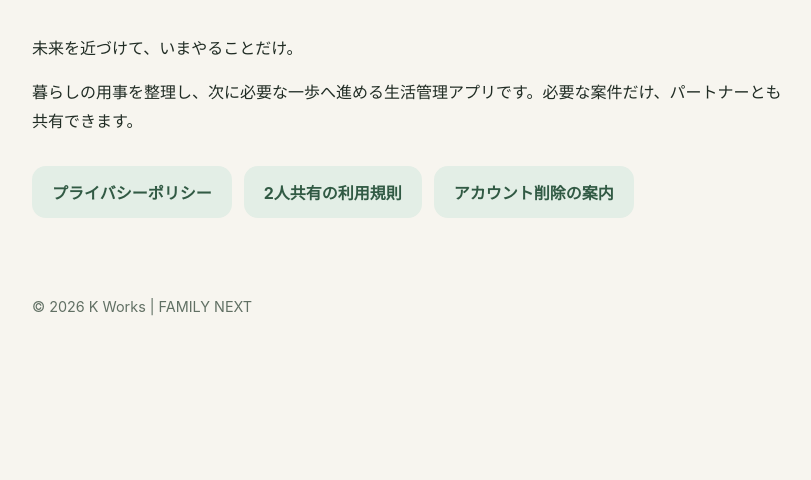
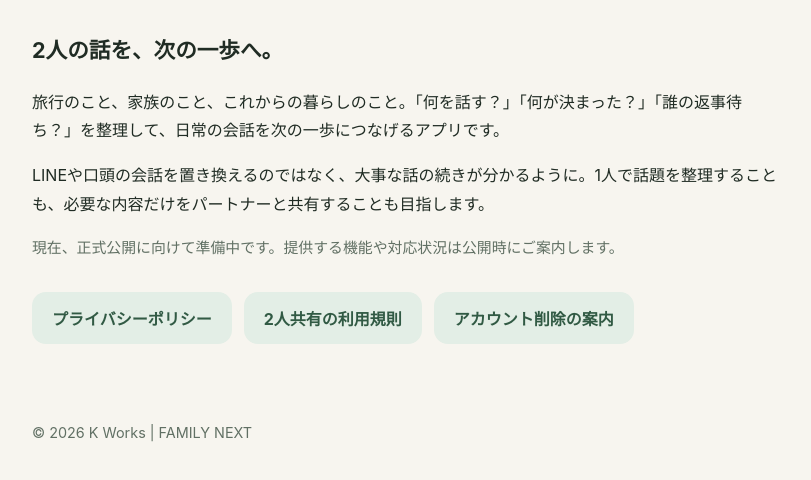
Before and after one commit to kouiramina0-sketch/tatoeawase-support, a plain HTML site: page family-next/index.html in a window 1280 px wide. Shown: the part 208-688 px from the top of the page, without its empty margins (233-1044 px from the left). Drawn offline with Linux system fonts and the light colour scheme.

Commit message:
draft: align FAMILY NEXT site hero with 2-person communication product

```diff
--- a/family-next/index.html
+++ b/family-next/index.html
@@ -1,2 +1,2 @@
 <!doctype html><html lang="ja"><head><meta charset="utf-8"><meta name="viewport" content="width=device-width,initial-scale=1"><title>FAMILY NEXT | K Works</title>
-<style>:root{font-family:-apple-system,BlinkMacSystemFont,"Noto Sans JP",sans-serif;background:#f7f5ef;color:#202c24}body{margin:0}main{max-width:750px;margin:0 auto;padding:58px 22px}h1{font-size:clamp(2.2rem,7vw,3.4rem)}p{line-height:1.8}.links{display:flex;flex-wrap:wrap;gap:12px;margin-top:30px}.links a{background:#e3eee6;padding:14px 20px;border-radius:14px;color:#315a44;font-weight:700;text-decoration:none}footer{margin-top:80px;color:#617064;font-size:.9rem}</style></head><body><main><p style="color:#55715d;letter-spacing:.18em;font-weight:800">K WORKS</p><h1>FAMILY NEXT</h1><p>未来を近づけて、いまやることだけ。</p><p>暮らしの用事を整理し、次に必要な一歩へ進める生活管理アプリです。必要な案件だけ、パートナーとも共有できます。</p><div class="links"><a href="./privacy/">プライバシーポリシー</a><a href="./community-rules/">2人共有の利用規則</a><a href="./delete-account/">アカウント削除の案内</a></div><footer>© 2026 K Works | FAMILY NEXT</footer></main></body></html>
+<style>:root{font-family:-apple-system,BlinkMacSystemFont,"Noto Sans JP",sans-serif;background:#f7f5ef;color:#202c24}body{margin:0}main{max-width:750px;margin:0 auto;padding:58px 22px}h1{font-size:clamp(2.2rem,7vw,3.4rem)}p{line-height:1.8}.links{display:flex;flex-wrap:wrap;gap:12px;margin-top:30px}.links a{background:#e3eee6;padding:14px 20px;border-radius:14px;color:#315a44;font-weight:700;text-decoration:none}footer{margin-top:80px;color:#617064;font-size:.9rem}</style></head><body><main><p style="color:#55715d;letter-spacing:.18em;font-weight:800">K WORKS</p><h1>FAMILY NEXT</h1><p style="font-size:1.35rem;font-weight:700;line-height:1.5">2人の話を、次の一歩へ。</p><p>旅行のこと、家族のこと、これからの暮らしのこと。「何を話す？」「何が決まった？」「誰の返事待ち？」を整理して、日常の会話を次の一歩につなげるアプリです。</p><p>LINEや口頭の会話を置き換えるのではなく、大事な話の続きが分かるように。1人で話題を整理することも、必要な内容だけをパートナーと共有することも目指します。</p><p style="color:#617064;font-size:.93rem">現在、正式公開に向けて準備中です。提供する機能や対応状況は公開時にご案内します。</p><div class="links"><a href="./privacy/">プライバシーポリシー</a><a href="./community-rules/">2人共有の利用規則</a><a href="./delete-account/">アカウント削除の案内</a></div><footer>© 2026 K Works | FAMILY NEXT</footer></main></body></html>
```
